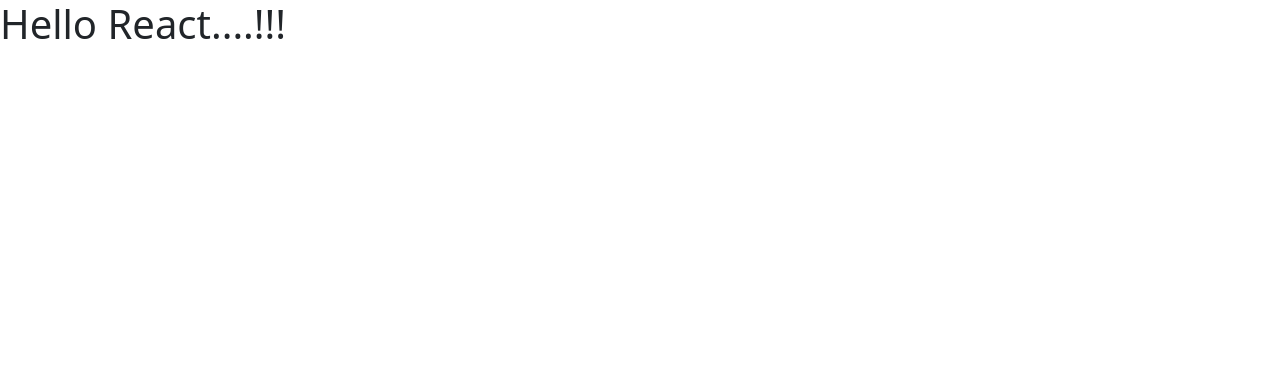
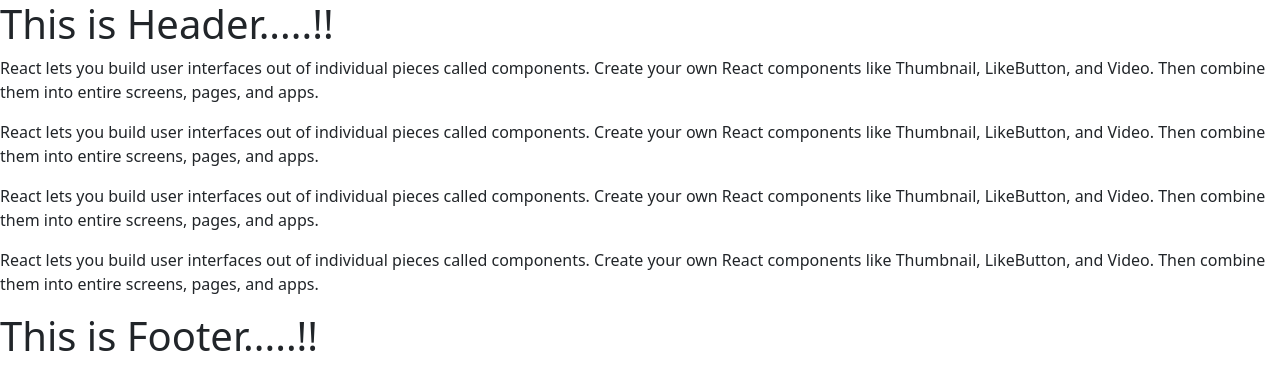
Before and after one commit to YogitaBhagat1996/my-react-project, a React (Create React App) app: page / in a window 1280 px wide. Shown: the top 390 px of the page. Built offline with nearby package versions, Linux system fonts and the light colour scheme.

Commit message:
user defined function

```diff
--- a/src/App.js
+++ b/src/App.js
@@ -1,5 +1,17 @@
-function App()
-{
-  return<h1>Hello React....!!!</h1>;
+import Header from "./pages/Header";
+import Footer from "./pages/Footer";
+import MainBody from "./pages/MainBody";
+
+function App() {
+  return (
+    <div>
+      <Header />
+      <MainBody />
+      <MainBody />
+      <MainBody />
+      <MainBody />
+      <Footer />
+    </div>
+  );
 }
 export default App;
--- /dev/null
+++ b/src/pages/Footer.js
@@ -0,0 +1,8 @@
+function Footer() {
+  return (
+    <div>
+      <h1>This is Footer.....!!</h1>
+    </div>
+  );
+}
+export default Footer;
--- /dev/null
+++ b/src/pages/Header.js
@@ -0,0 +1,8 @@
+function Header() {
+  return (
+    <div>
+      <h1>This is Header.....!!</h1>
+    </div>
+  );
+}
+export default Header;
--- /dev/null
+++ b/src/pages/MainBody.js
@@ -0,0 +1,12 @@
+function MainBody() {
+  return (
+    <div>
+      <p>
+        React lets you build user interfaces out of individual pieces called
+        components. Create your own React components like Thumbnail, LikeButton,
+        and Video. Then combine them into entire screens, pages, and apps.
+      </p>
+    </div>
+  );
+}
+export default MainBody;
```
